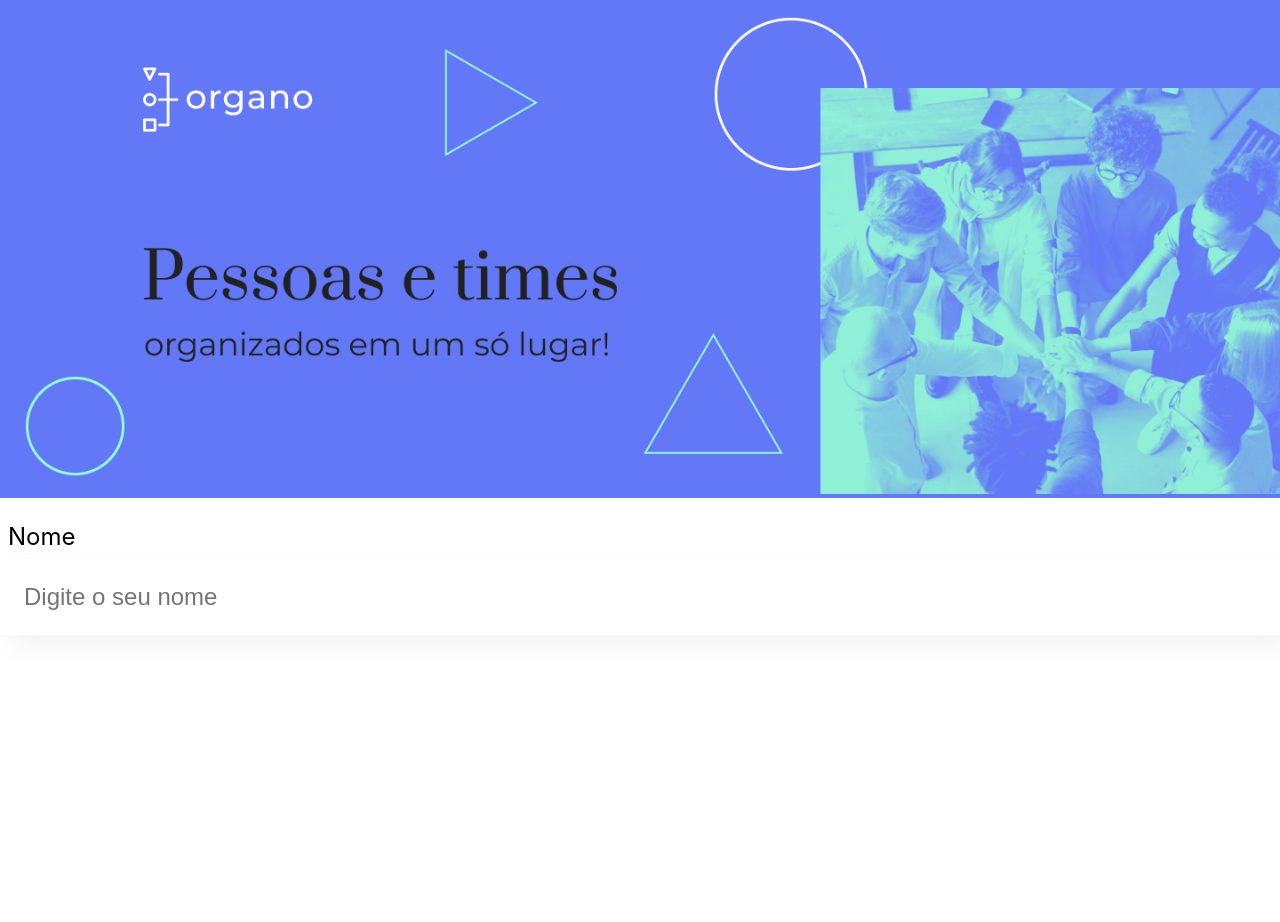
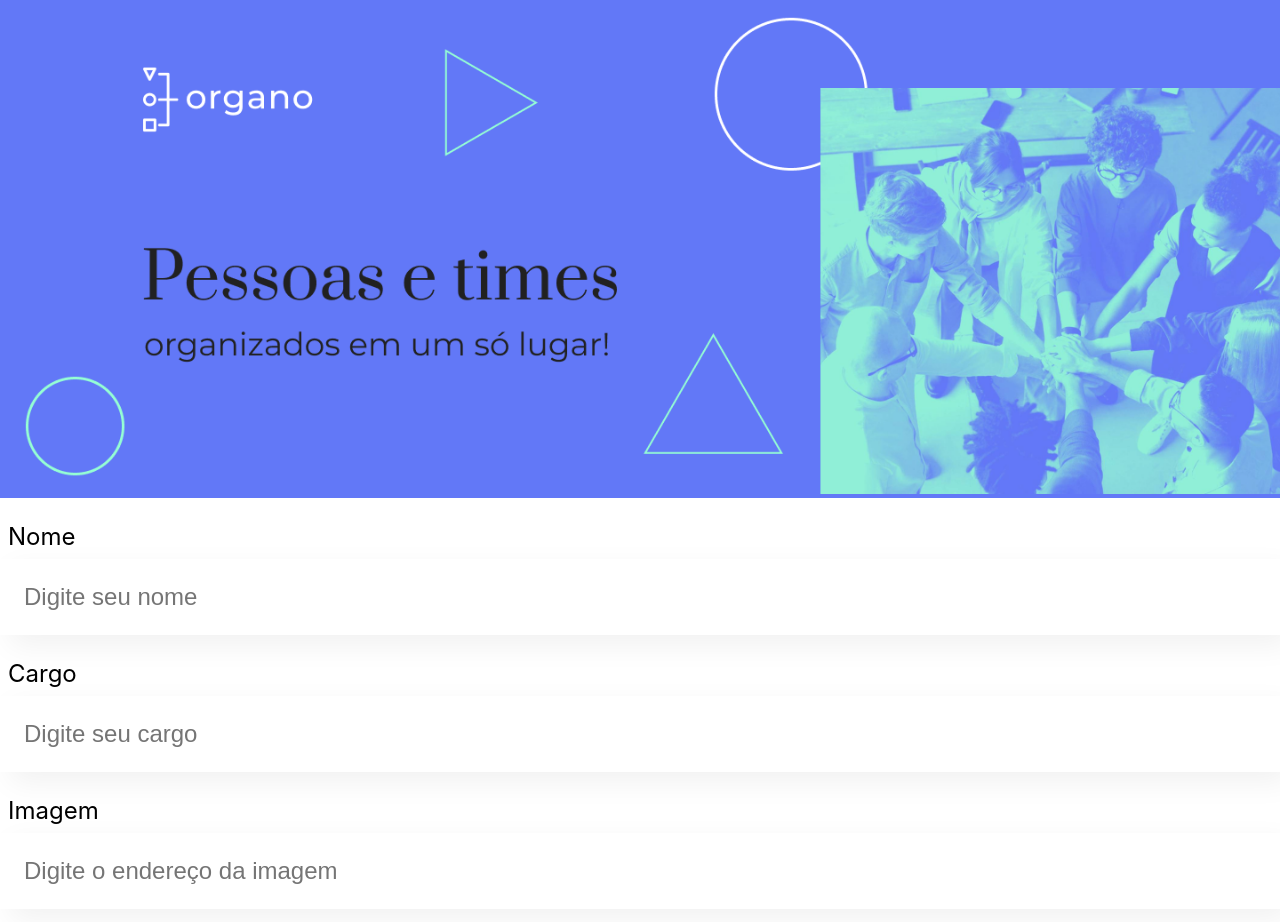
Before and after one commit to ElivanLimaJunior/Organo-React, a React (Create React App) app in the folder organo/: page / in a window 1280 px wide. Shown: the top 922 px of the page. Before the commit the page ends 800 px from the top, so only its background shows below. Built offline with nearby package versions, Linux system fonts and the light colour scheme.

Commit message:
Modificando texto pelo react

```diff
--- a/organo/src/App.js
+++ b/organo/src/App.js
@@ -5,7 +5,9 @@
   return (
     <div className='app'>
       <Banner/>
-      <CampoTexto/>
+      <CampoTexto label="Nome" placeholder="Digite seu nome"/>
+      <CampoTexto label="Cargo" placeholder="Digite seu cargo"/>
+      <CampoTexto label="Imagem" placeholder="Digite o endereço da imagem"/>
     </div>
   )
 }
--- a/organo/src/Componentes/Formulario/index.jsx
+++ b/organo/src/Componentes/Formulario/index.jsx
@@ -1,10 +1,12 @@
 import './CampoTexto.css'
 
-const CampoTexto = () => {
+const CampoTexto = (props) => {
     return (
         <div className="campo-texto">
-            <label htmlFor="">Nome</label>
-            <input placeholder='Digite o seu nome' type="text" />
+            <label htmlFor="">
+                {props.label}
+            </label>
+            <input placeholder={props.placeholder} type="text" />
         </div>
     )
 }
```
